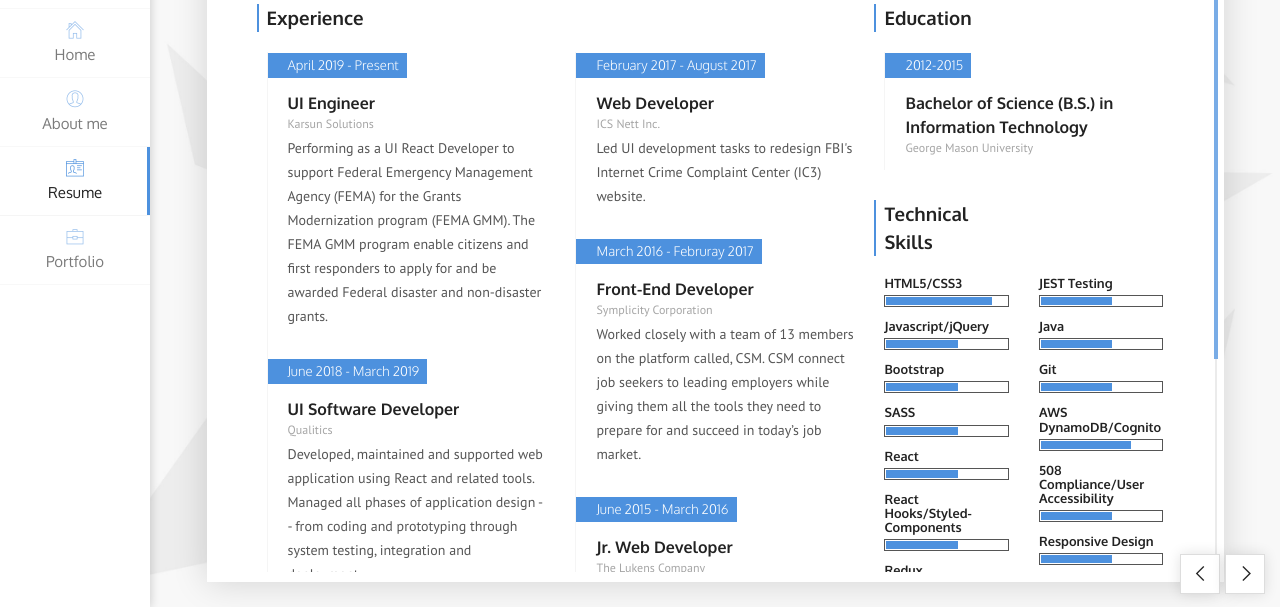
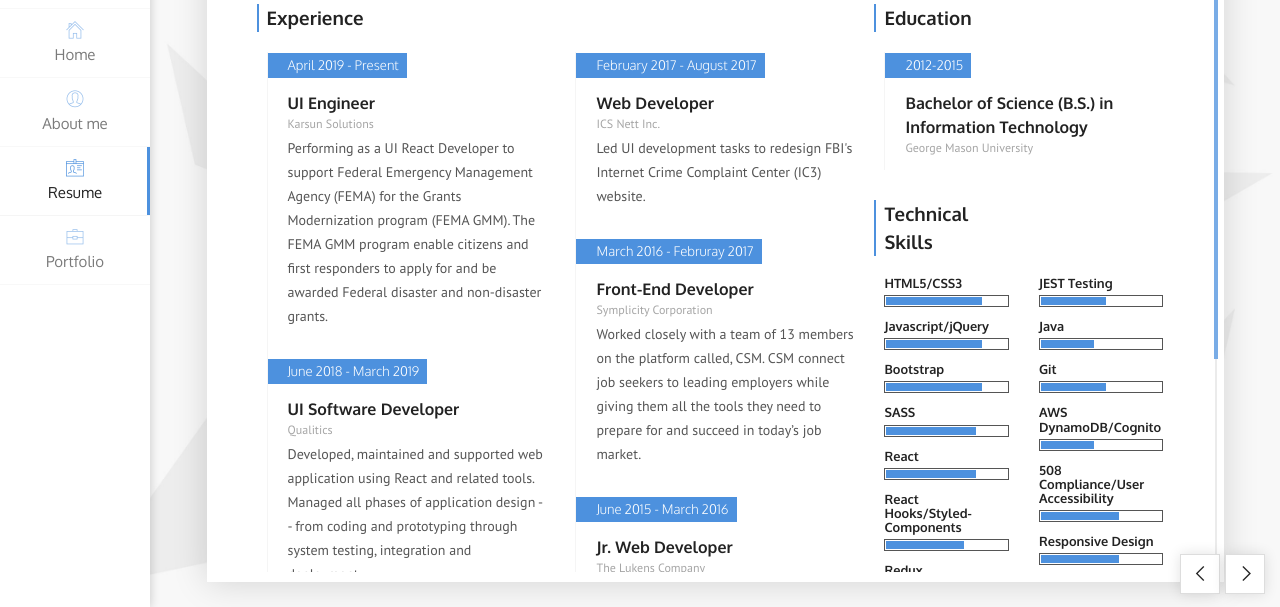
Before and after one commit to daniyalaamir/onlinecv, a plain HTML site: page index.html in a window 1280 px wide. Both pictures are taken after a click on the link "Resume". Shown: the part 193-800 px from the top of the page. Drawn offline with Linux system fonts and the light colour scheme.

Commit message:
update skills stength

```diff
--- a/css/main.css
+++ b/css/main.css
@@ -1310,7 +1310,7 @@ ul.social-links li:last-child a {
 
 /*Skill 1*/
 .skill-percentage.skill-1 {
-  width: 88%;
+  width: 80%;
 }
 /*Skill 2*/
 .skill-percentage.skill-2 {
@@ -1318,27 +1318,15 @@ ul.social-links li:last-child a {
 }
 /*Skill 3*/
 .skill-percentage.skill-3 {
-  width: 60%;
+  width: 65%;
 }
 /*Skill 4*/
 .skill-percentage.skill-4 {
-  width: 95%;
+  width: 55%;
 }
 /*Skill 5*/
 .skill-percentage.skill-5 {
-  width: 85%;
-}
-/*Skill 6*/
-.skill-percentage.skill-6 {
-  width: 72%;
-}
-/*Skill 7*/
-.skill-percentage.skill-7 {
-  width: 60%;
-}
-/*Skill 8*/
-.skill-percentage.skill-8 {
-  width: 77%;
+  width: 45%;
 }
 /* Skills */
 
--- a/index.html
+++ b/index.html
@@ -332,22 +332,22 @@
 
                       <h4>Javascript/jQuery</h4>
                       <div class="skill-container">
-                        <div class="skill-percentage skill-3"></div>
+                        <div class="skill-percentage skill-1"></div>
                       </div>
 
                       <h4>Bootstrap</h4>
                       <div class="skill-container">
-                        <div class="skill-percentage skill-3"></div>
+                        <div class="skill-percentage skill-1"></div>
                       </div>
 
                       <h4>SASS</h4>
                       <div class="skill-container">
-                        <div class="skill-percentage skill-3"></div>
+                        <div class="skill-percentage skill-2"></div>
                       </div>
 
                       <h4>React</h4>
                       <div class="skill-container">
-                        <div class="skill-percentage skill-3"></div>
+                        <div class="skill-percentage skill-2"></div>
                       </div>
 
                       <h4>React Hooks/Styled-Components</h4>
@@ -369,22 +369,22 @@
                     <div class="skills-info right-skill-container">
                       <h4>JEST Testing</h4>
                       <div class="skill-container">
-                        <div class="skill-percentage skill-3"></div>
+                        <div class="skill-percentage skill-4"></div>
                       </div>
 
                       <h4>Java</h4>
                       <div class="skill-container">
-                        <div class="skill-percentage skill-3"></div>
+                        <div class="skill-percentage skill-5"></div>
                       </div>
 
                       <h4>Git</h4>
                       <div class="skill-container">
-                        <div class="skill-percentage skill-3"></div>
+                        <div class="skill-percentage skill-4"></div>
                       </div>
 
                       <h4>AWS DynamoDB/Cognito</h4>
                       <div class="skill-container">
-                        <div class="skill-percentage skill-2"></div>
+                        <div class="skill-percentage skill-5"></div>
                       </div>
 
                       <h4>508 Compliance/User Accessibility</h4>
```
